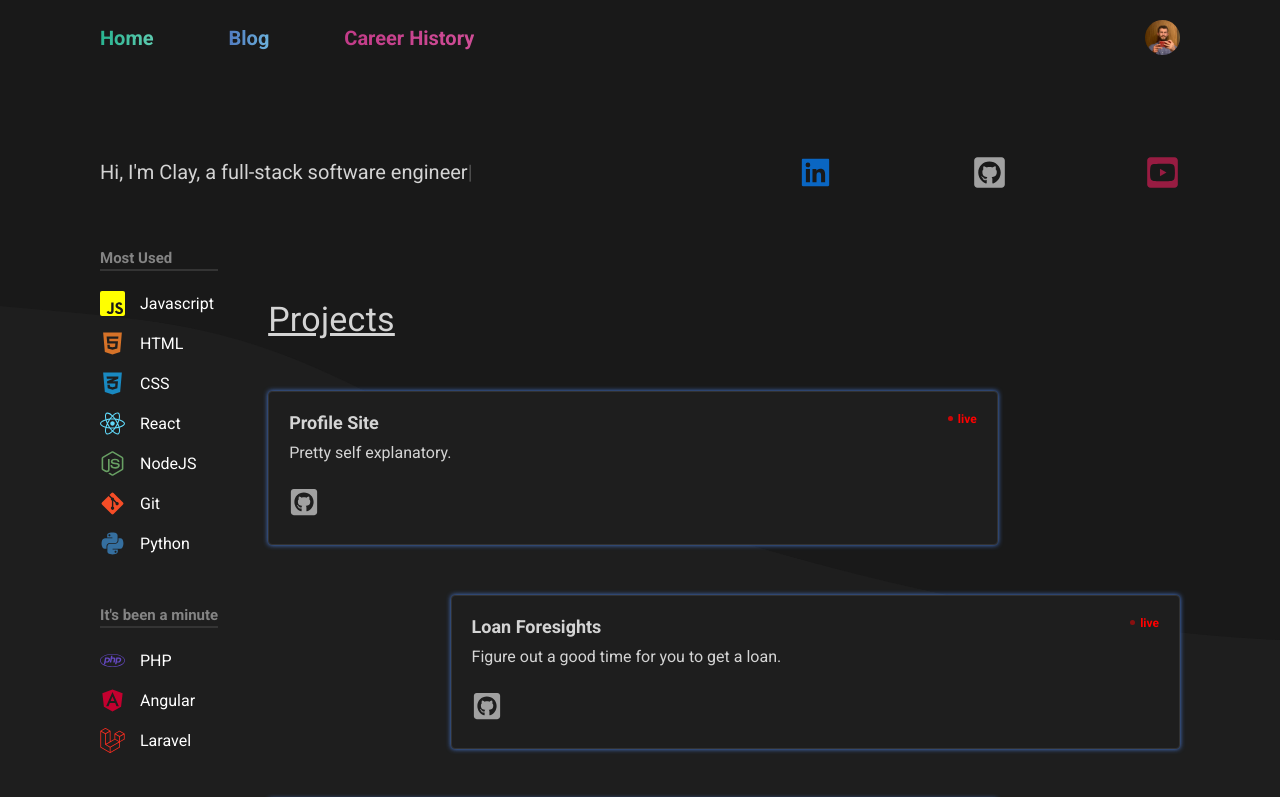
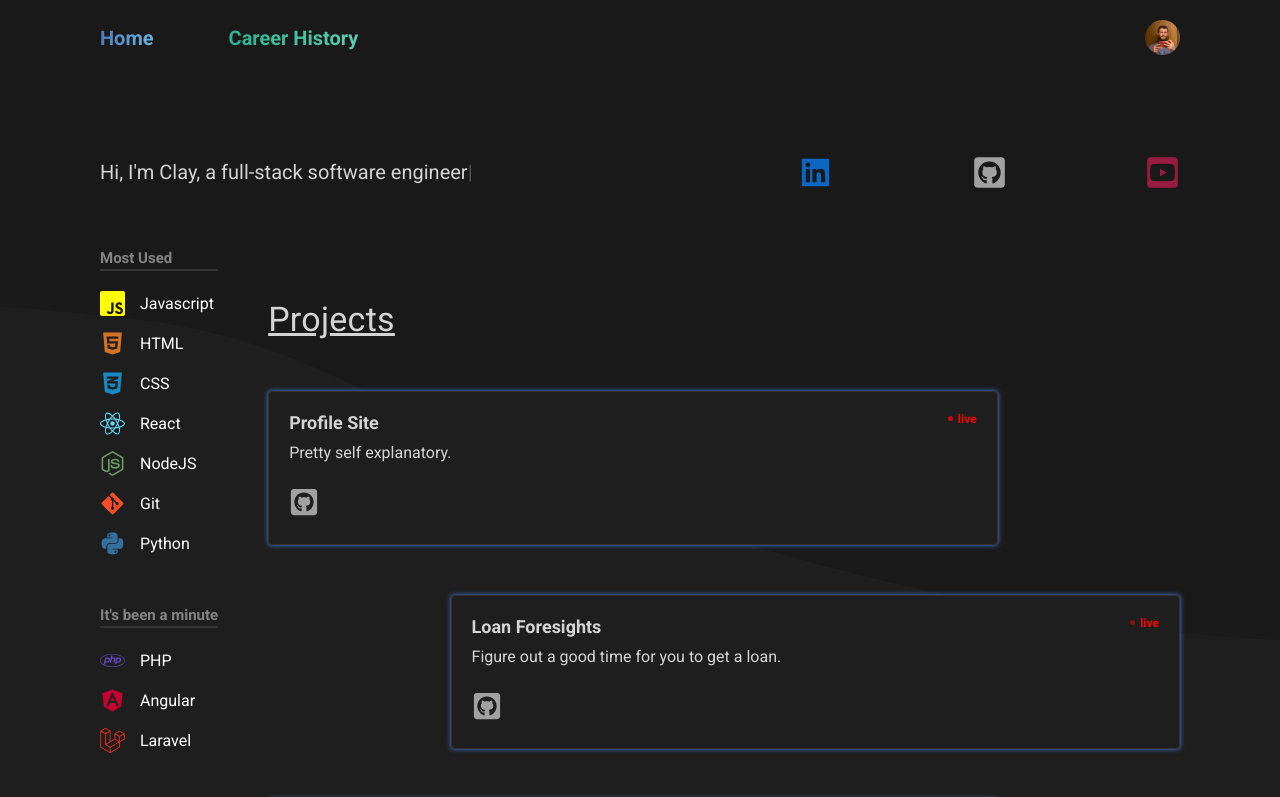
Before and after one commit to IDrumsey/profile-site-v2, a Next.js app: page / in a window 1280 px wide. Shown: the top 797 px of the page. Built offline with nearby package versions, Linux system fonts and the light colour scheme.

Commit message:
Removed blog navbar item for now

```diff
--- a/app/components/navbar/navbar.module.scss
+++ b/app/components/navbar/navbar.module.scss
@@ -51,7 +51,7 @@
 .home-text-gradient {
   // https://cssgradient.io/blog/css-gradient-text/
   // https://webkit.org/blog/1424/css3-gradients/
-  background: -webkit-linear-gradient(left, #29b491, #5ecbb0);
+  background: -webkit-linear-gradient(left, #517cc0, #6bb0db);
   background-clip: text;
   -webkit-background-clip: text;
   -webkit-text-fill-color: transparent;
@@ -77,7 +77,7 @@
 
 
 .history-text-gradient {
-  background: -webkit-linear-gradient(left, #c23b88, #cf4d96);
+  background: -webkit-linear-gradient(left, #29b491, #5ecbb0);
   background-clip: text;
   -webkit-background-clip: text;
   -webkit-text-fill-color: transparent;
--- a/app/components/navbar/navbar.tsx
+++ b/app/components/navbar/navbar.tsx
@@ -15,13 +15,13 @@ const Navbar = ({}: Props) => {
               Home
             </h5>
           </Link>
-          <Link href="/blog">
+          {/* <Link href="/blog">
             <h5
               className={`${styles["nav-item"]} ${styles["blog-text-gradient"]}`}
             >
               Blog
             </h5>
-          </Link>
+          </Link> */}
           <Link href="/history/career">
             <h5
               className={`${styles["nav-item"]} ${styles["history-text-gradient"]}`}
```
